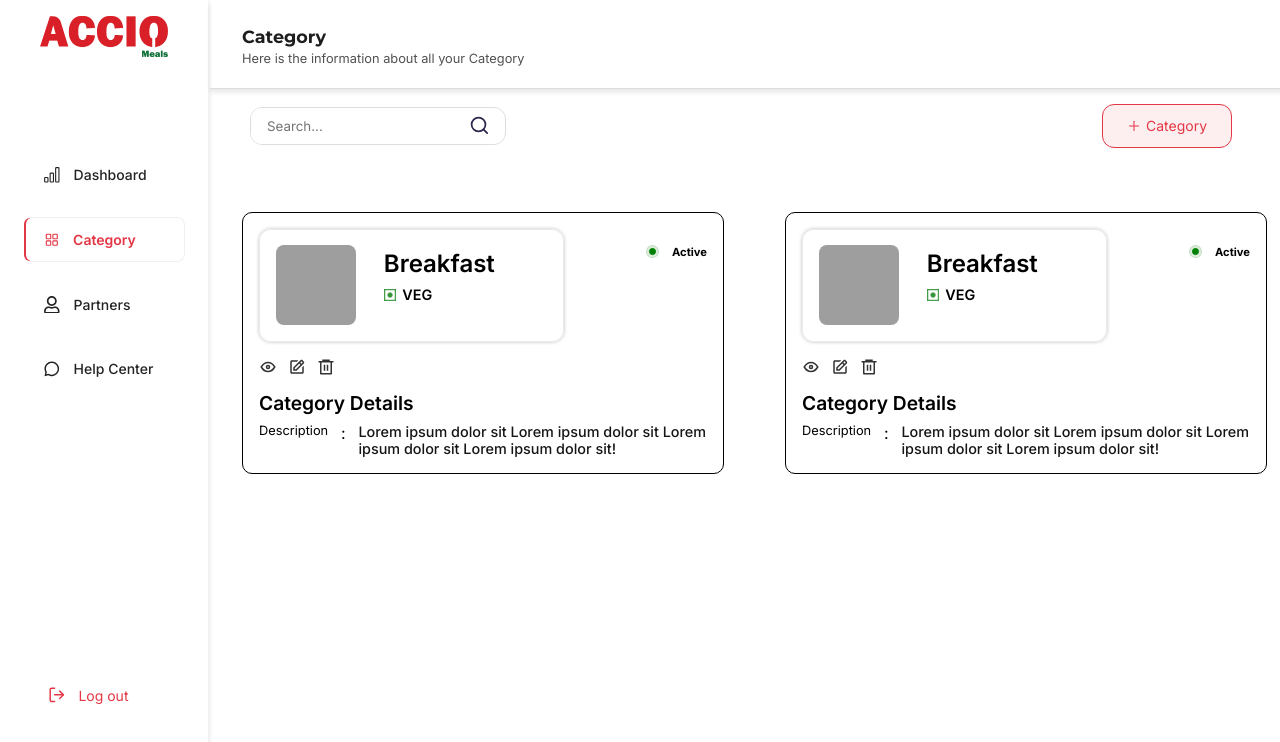
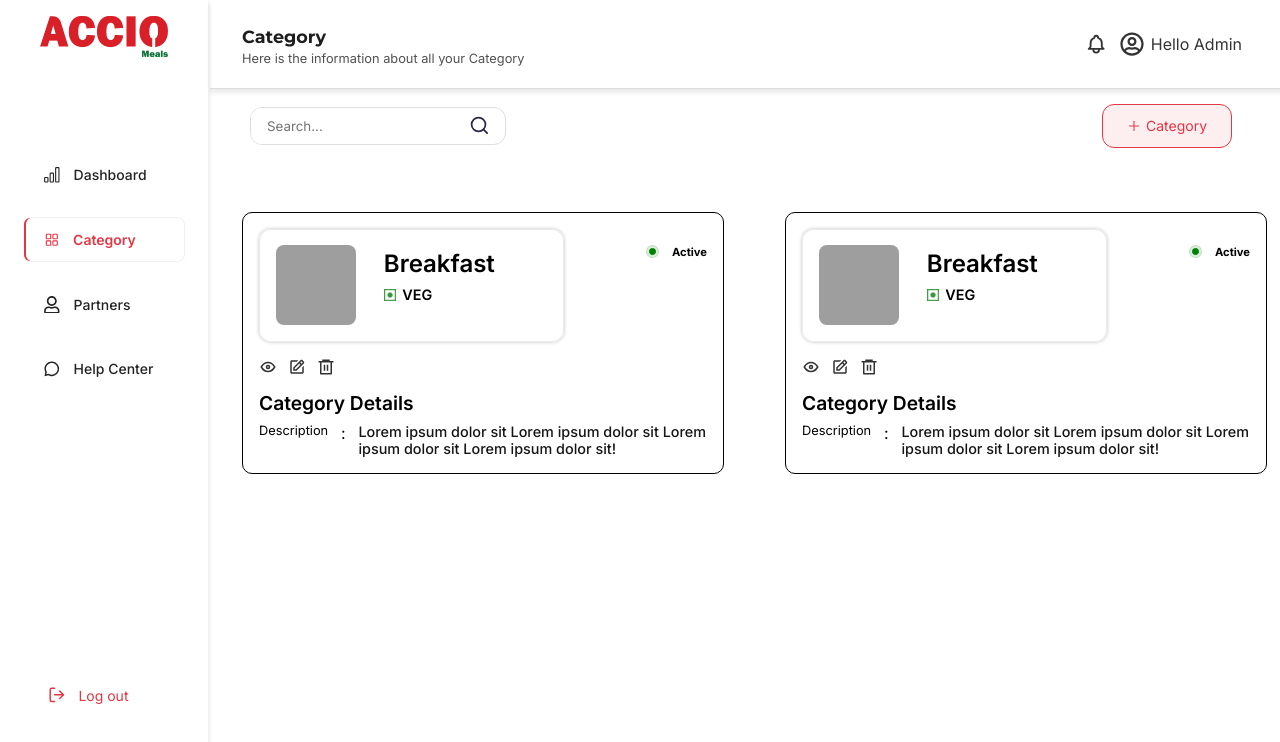
Before and after one commit to naveen1489/accio_meals_admin, a React (Vite) app: page /category in a window 1280 px wide. Shown: the top 742 px of the page. Built offline with nearby package versions, Linux system fonts and the light colour scheme; grey boxes are pictures that could not be loaded.

Commit message:
notification and name added in header

```diff
--- a/src/Component/Navigation/Header.jsx
+++ b/src/Component/Navigation/Header.jsx
@@ -4,6 +4,8 @@ import styles from "../../Styles/SidebarHeader.module.css";
 import { useData } from "../../Context/DataProvider";
 import { MdMenu } from "react-icons/md";
 import { SidebarContext } from "../../Context/SidebarContext";
+import { HiOutlineBell } from "react-icons/hi";
+import { FaRegUserCircle } from "react-icons/fa";
 
 const Header = ({ heading, subTitle }) => {
   const { dashboardDetails, userDetails } = useData();
@@ -47,6 +49,11 @@ const Header = ({ heading, subTitle }) => {
         <span className={styles.headerText}>{heading}</span>
         <span>{subTitle}</span>
       </div>
+
+        <div className={styles.notification_div}>
+          <HiOutlineBell />
+          <div><FaRegUserCircle />{userDetails?.name || "Hello Admin"}</div>
+        </div>
     </header>
   );
 };
--- a/src/Styles/SidebarHeader.module.css
+++ b/src/Styles/SidebarHeader.module.css
@@ -248,10 +248,11 @@
   position: relative;
   overflow: auto;
   position: fixed;
-  width: calc(100% - 14.5rem);
+  width: calc(100% - 17.5rem);
   z-index: 1;
   color: #333;
   box-shadow: 0px 4px 4px 0px #00000014;
+  padding-right: 3rem;
 }
 
 .collapseHeader {
@@ -282,6 +283,35 @@
   width: 30px;
   height: 30px;
   object-fit: cover;
+}
+
+.notification_div {
+  display: flex;
+  justify-content: center;
+  align-items: center;
+  gap: 0.8rem;
+}
+
+.notification_div > svg:nth-child(1) {
+  font-size: 1.4rem;
+}
+
+.notification_div > div:nth-child(2) {
+  display: flex;
+  justify-content: center;
+  align-items: center;
+  gap: 0.4rem;
+}
+
+.notification_div > div:nth-child(2) > svg {
+  font-size: 1.5rem;
+}
+
+.notification_div > div:nth-child(2) >span{
+  color: #000000;
+  font-weight: 400;
+  font-family: Poppins;
+  font-size: 0.9rem;
 }
 
 .dashboard_profileContainer {
```
